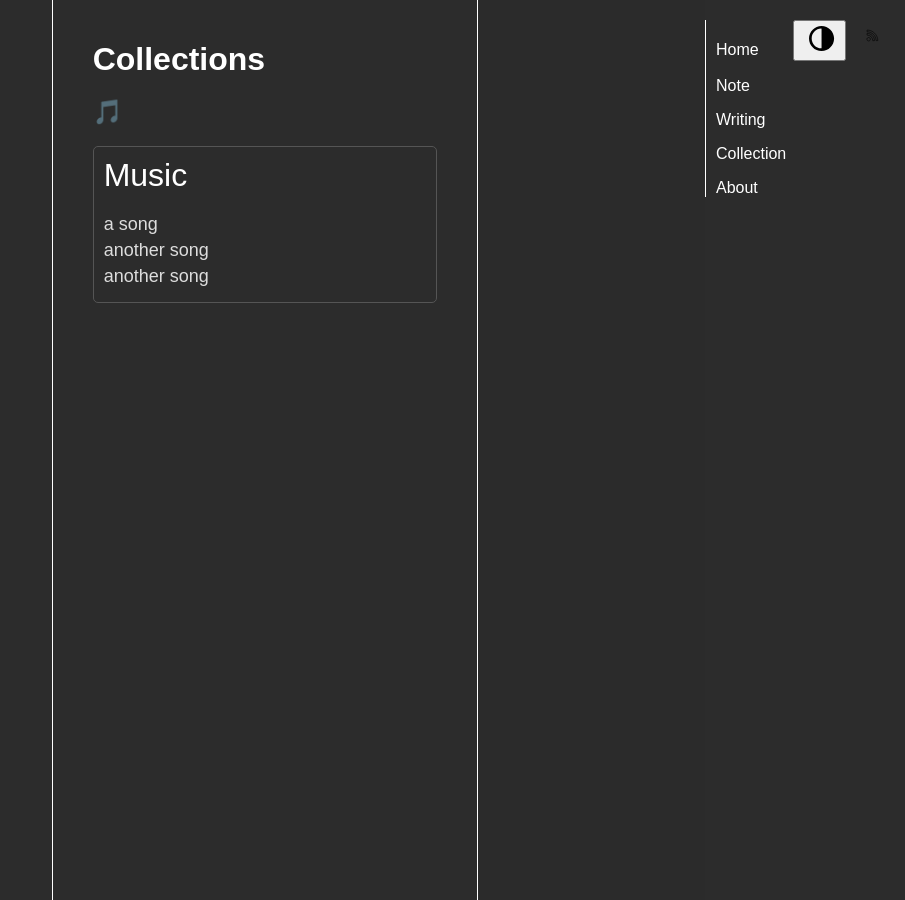
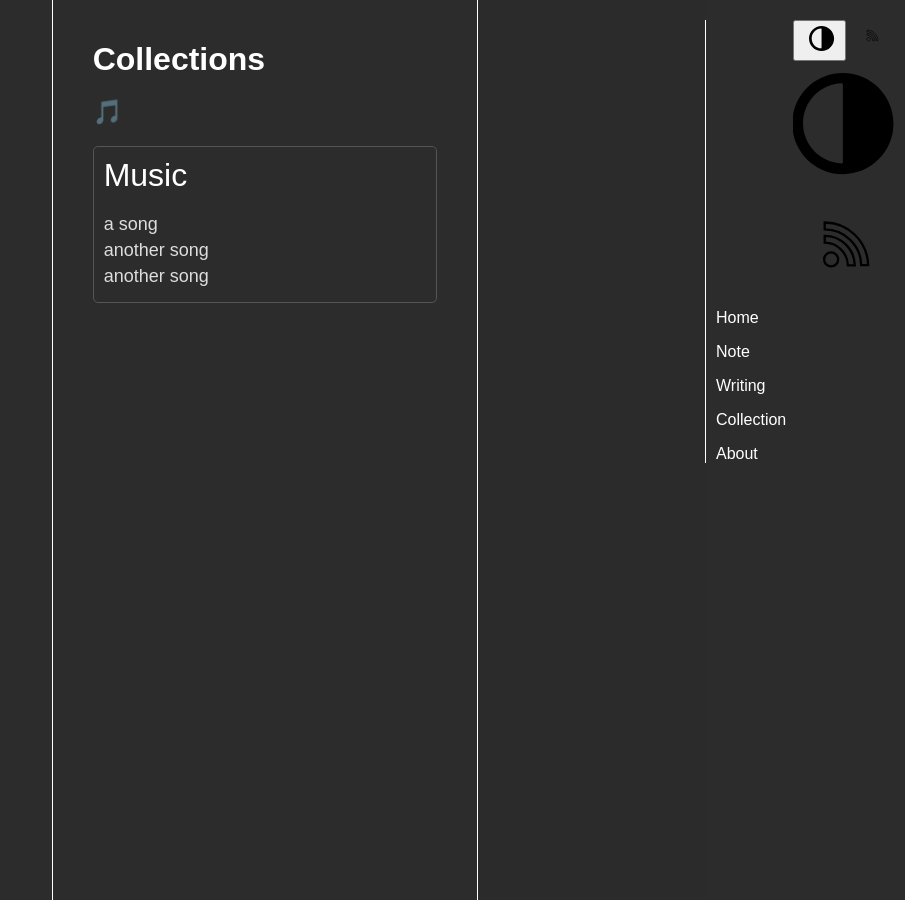
Before and after one commit to faithk7/faithk7.github.io, a Jekyll site: the page built from collection.html, in a window 1280 px wide. Shown: the whole page, without its empty margins (375-1280 px from the left). Built offline with Jekyll 4.4.1, drawn with Linux system fonts in a browser that asks for light colours.

Commit message:
f: add svg as code

```diff
--- a/_includes/nav.html
+++ b/_includes/nav.html
@@ -22,6 +22,68 @@
                             <img src="{{ '/assets/rss.svg' | relative_url }}" alt="Icon Description"
                                 class="o-setting-icon" />
                         </a>
+
+                        <svg version="1.1" x="0px" y="0px" viewBox="0 0 48 60" enable-background="new 0 0 48 48"
+                            xml:space="preserve" id="svg2" sodipodi:docname="noun-moon-174905.svg"
+                            inkscape:version="1.3.2 (091e20e, 2023-11-25)"
+                            xmlns:inkscape="http://www.inkscape.org/namespaces/inkscape"
+                            xmlns:sodipodi="http://sodipodi.sourceforge.net/DTD/sodipodi-0.dtd"
+                            xmlns="http://www.w3.org/2000/svg" xmlns:svg="http://www.w3.org/2000/svg">
+                            <defs id="defs2" />
+                            <sodipodi:namedview id="namedview2" pagecolor="#ffffff" bordercolor="#000000"
+                                borderopacity="0.25" inkscape:showpageshadow="2" inkscape:pageopacity="0.0"
+                                inkscape:pagecheckerboard="0" inkscape:deskcolor="#d1d1d1" inkscape:zoom="5.9427908"
+                                inkscape:cx="16.322297" inkscape:cy="8.0770132" inkscape:window-width="1440"
+                                inkscape:window-height="2507" inkscape:window-x="0" inkscape:window-y="25"
+                                inkscape:window-maximized="1" inkscape:current-layer="svg2" />
+                            <path fill="#000000"
+                                d="m 23.158644,52.548133 c 13,0 23.5,-10.5 23.5,-23.5 0,-13 -10.5,-23.4999998 -23.5,-23.4999998 -13,0 -23.49999954,10.4999998 -23.49999954,23.4999998 0,13 10.49999954,23.5 23.49999954,23.5 z m 0,-41.5 v 36 c 0,0.3 -0.2,0.5 -0.5,0.5 -10,-0.3 -17.9999995,-8.5 -17.9999995,-18.6 0,-10.1 7.9999995,-18.3 17.9999995,-18.6 0.3,0.1 0.5,0.4 0.5,0.7 z"
+                                id="path1" /><text x="0" y="63" fill="#000000" font-size="5px" font-weight="bold"
+                                font-family="'Helvetica Neue', Helvetica, Arial-Unicode, Arial, Sans-serif"
+                                id="text1" /><text x="0" y="68" fill="#000000" font-size="5px" font-weight="bold"
+                                font-family="'Helvetica Neue', Helvetica, Arial-Unicode, Arial, Sans-serif"
+                                id="text2" />
+                        </svg>
+
+                        <svg version="1.1" x="0px" y="0px" viewBox="-434 236 90 112.5"
+                            style="enable-background:new -434 236 90 90;" xml:space="preserve" id="svg5"
+                            sodipodi:docname="noun-rss-787543.svg" inkscape:version="1.3.2 (091e20e, 2023-11-25)"
+                            xmlns:inkscape="http://www.inkscape.org/namespaces/inkscape"
+                            xmlns:sodipodi="http://sodipodi.sourceforge.net/DTD/sodipodi-0.dtd"
+                            xmlns="http://www.w3.org/2000/svg" xmlns:svg="http://www.w3.org/2000/svg">
+                            <defs id="defs5" />
+                            <sodipodi:namedview id="namedview5" pagecolor="#ffffff" bordercolor="#000000"
+                                borderopacity="0.25" inkscape:showpageshadow="2" inkscape:pageopacity="0.0"
+                                inkscape:pagecheckerboard="0" inkscape:deskcolor="#d1d1d1" inkscape:zoom="4.1028687"
+                                inkscape:cx="44.602938" inkscape:cy="-16.330037" inkscape:window-width="1440"
+                                inkscape:window-height="2507" inkscape:window-x="0" inkscape:window-y="25"
+                                inkscape:window-maximized="1" inkscape:current-layer="svg5" />
+                            <style type="text/css" id="style1">
+                                .st0 {
+                                    fill: none;
+                                    stroke: #000000;
+                                    stroke-miterlimit: 10;
+                                }
+
+                                .st1 {
+                                    fill: none;
+                                    stroke: #000000;
+                                    stroke-width: 2;
+                                    stroke-miterlimit: 10;
+                                }
+                            </style>
+                            <path class="st0" d="M-3391,1967" id="path1" />
+                            <line class="st0" x1="-3390" y1="1967" x2="-3390" y2="1967" id="line1" />
+                            <path class="st1"
+                                d="M-386.2,298.2c-0.2-10.9-9.3-19.8-20.2-19.8v-6c14.2,0,25.9,11.5,26.2,25.7L-386.2,298.2z"
+                                id="path2" />
+                            <path class="st1"
+                                d="M-374.6,298c-0.3-17.2-14.6-31.2-31.8-31.2v-6c20.5,0,37.4,16.6,37.8,37.1L-374.6,298z"
+                                id="path3" />
+                            <path class="st1"
+                                d="M-400.8,299.1c-3.4,0-6.1-2.7-6.1-6.1s2.7-6.1,6.1-6.1c3.4,0,6.1,2.7,6.1,6.1S-397.4,299.1-400.8,299.1z"
+                                id="path4" />
+                        </svg>
                     </div>
                 </li>
                 <li class="o-navbar-item"><a href="{{ '/note' | relative_url }}">Note</a></li>
```
